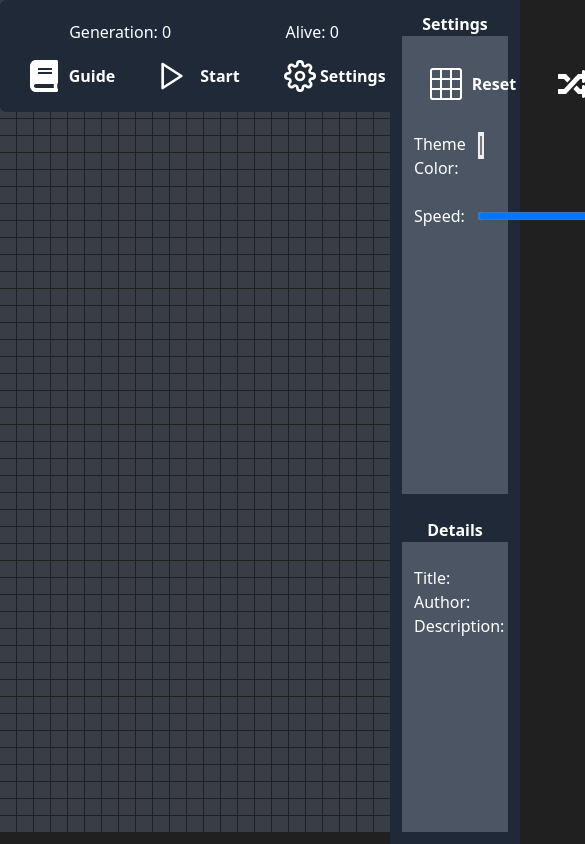
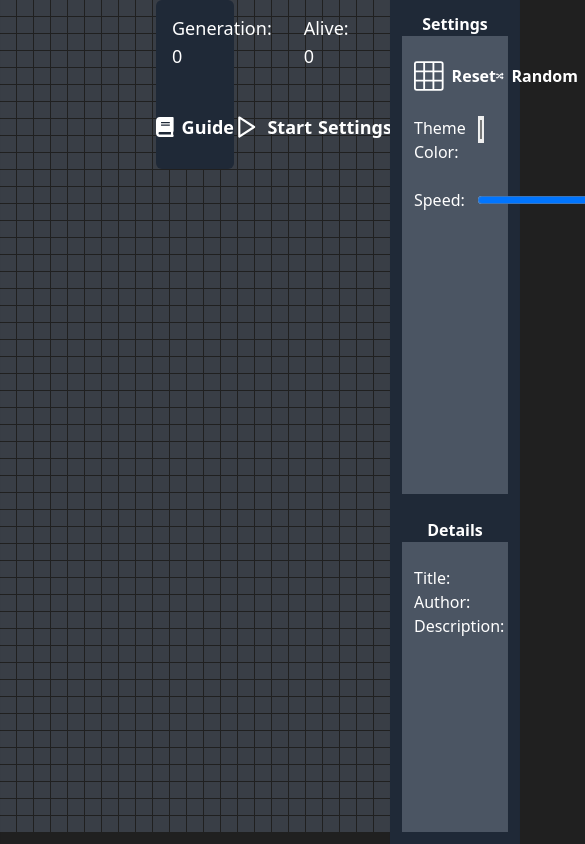
Before and after one commit to timjacksonm/The-Game-Of-Life, a React (Create React App) app: page / in a window 390 px wide. Shown: the top 844 px of the page, 585 px wide, since content can reach past the window. Built offline with nearby package versions, Linux system fonts and the light colour scheme; no server answers.

Commit message:
added responsiveness to the menu for when you zoom out

```diff
--- a/src/components/button/button.jsx
+++ b/src/components/button/button.jsx
@@ -3,11 +3,11 @@ import React from 'react';
 const Button = ({ children, name, color, clickHanlder }) => {
   return (
     <button
-      className={`${color} font-bold py-2 px-4 m-auto inline-flex items-center rounded-md hover:text-white hover:bg-gray-700`}
+      className={`${color} w-full font-bold flex justify-center items-center rounded-md hover:text-white hover:bg-gray-700`}
       onClick={clickHanlder}
     >
       {children}
-      <p className="w-16 px-1">{name}</p>
+      <p className="ml-2">{name}</p>
     </button>
   );
 };
--- a/src/components/menu/menu.js
+++ b/src/components/menu/menu.js
@@ -3,13 +3,13 @@ import React from 'react';
 const Menu = ({ children }) => {
   const [generationCount, alive, ...rest] = children;
   return (
-    <nav className="z-10 absolute min-w-fit w-1/5 rounded-md flex flex-col bg-gray-800 ml-auto mr-auto left-0 right-0 p-3">
-      <div className="flex justify-around">
+    <nav className="z-10 absolute w-1/5 h-1/5 rounded-md flex flex-col justify-center bg-gray-800 m-auto left-0 right-0 text-lg zoom90:text-xl zoom80:text-2xl zoom67:text-3xl zoom50:text-4xl zoom33:text-5xl zoom25:text-7xl">
+      <div className="flex justify-around h-1/2">
         {generationCount}
         {alive}
       </div>
 
-      <div className="flex justify-around">{rest}</div>
+      <div className="flex justify-around h-1/2">{rest}</div>
     </nav>
   );
 };
--- a/tailwind.config.js
+++ b/tailwind.config.js
@@ -1,6 +1,15 @@
 module.exports = {
   content: ['./src/**/*.{js,jsx,ts,tsx}'],
   theme: {
+    screens: {
+      zoom90: '2133px',
+      zoom80: '2400px',
+      zoom75: '2560px',
+      zoom67: '2880px',
+      zoom50: '3840px',
+      zoom33: '5760px',
+      zoom25: '7680px',
+    },
     extend: {},
   },
   plugins: [],
```
